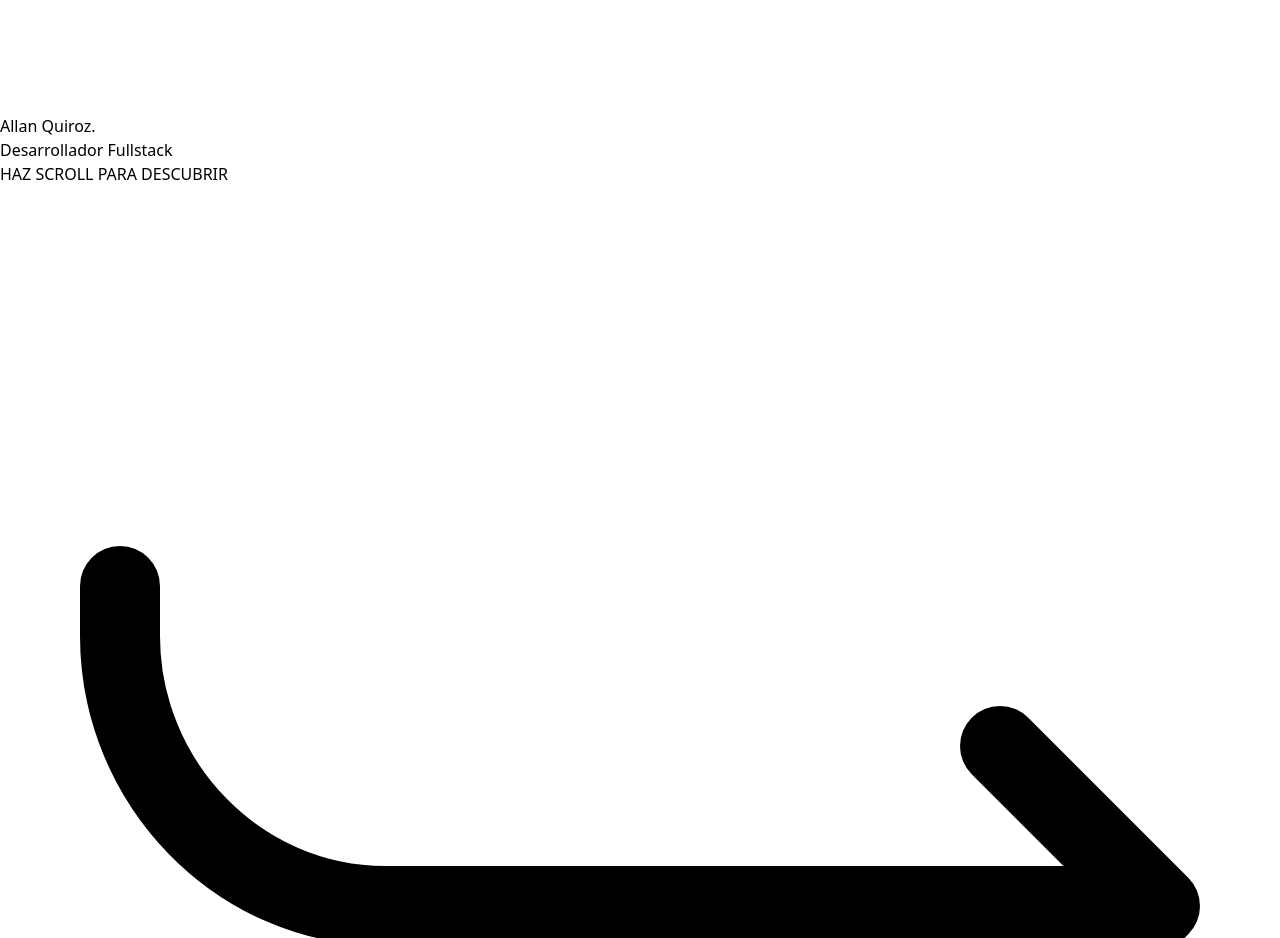
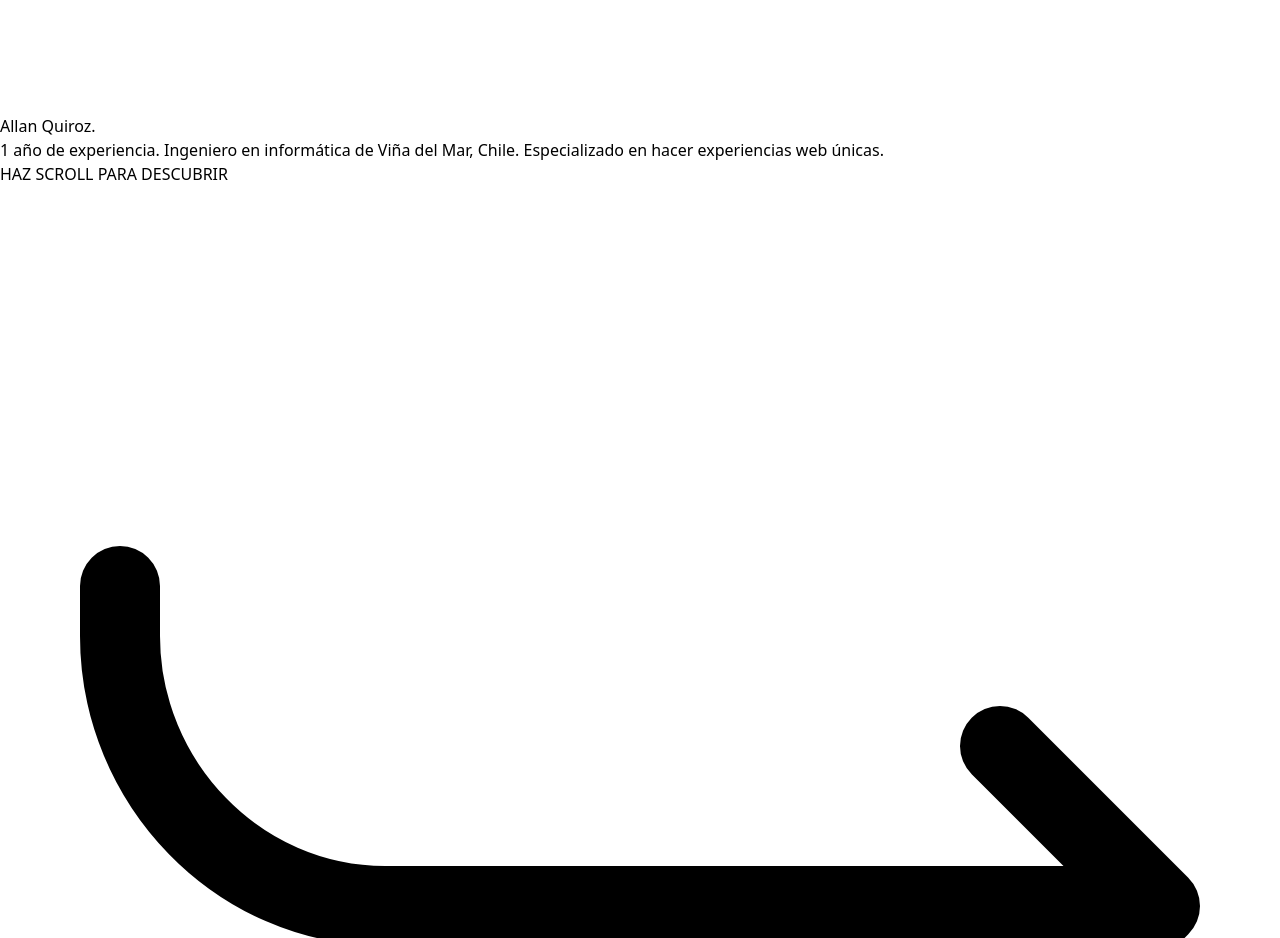
Before and after one commit to dot-all/demo, a React (Vite) app: page / in a window 1280 px wide. Shown: the part 2600-3538 px from the top of the page. Built offline with nearby package versions, Linux system fonts and the light colour scheme.

Commit message:
feat: update Hero with introductory sentence about me

```diff
--- a/src/sections/Hero.tsx
+++ b/src/sections/Hero.tsx
@@ -13,7 +13,7 @@ export default function Hero() {
   const opacity = useTransform(scrollYProgress, [0, 0.5], [1, 0]);
 
   return (
-    <section ref={ref} className="h-screen w-full mx-auto grid grid-rows-3 relative">
+    <section ref={ref} className="h-svh w-full mx-auto grid grid-rows-3 relative">
       <div className="gradient-bg">
         <div className="gradients-container">
           <div className="g1"></div>
@@ -22,11 +22,11 @@ export default function Hero() {
         </div>
       </div>
       <div className="font-medium row-start-2 z-10 w-10/12 mx-auto">
-        <h1 className="text-6xl md:text-8xl">Allan Quiroz.</h1>
-        <h2 className="text-5xl md:text-7xl">Desarrollador Fullstack</h2>
+        <h1 className="text-6xl md:text-8xl mb-4">Allan Quiroz.</h1>
+        <p className="text-xl md:text-3xl md:w-10/12">1 año de experiencia. <span className="text-[#0814ec]">Ingeniero en informática</span> de Viña del Mar, Chile. Especializado en hacer experiencias web únicas.</p>
       </div>
       <motion.p
-        className="row-start-3 mt-auto mx-auto mb-5 font-semibold"
+        className="text-sm md:text-base row-start-3 mt-auto mx-auto mb-5 font-semibold"
         style={{ opacity }}
       >
         HAZ SCROLL PARA DESCUBRIR
```
